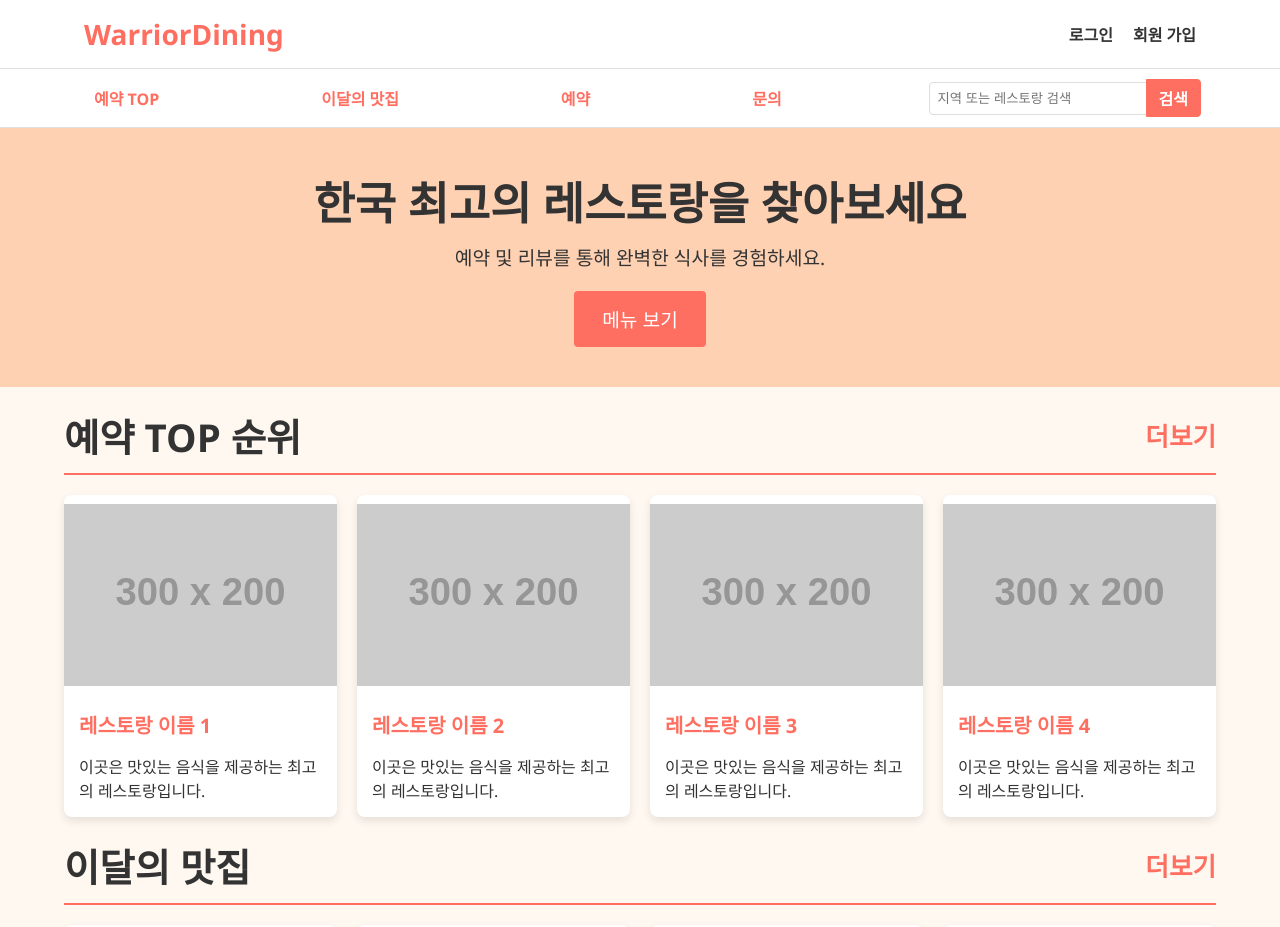
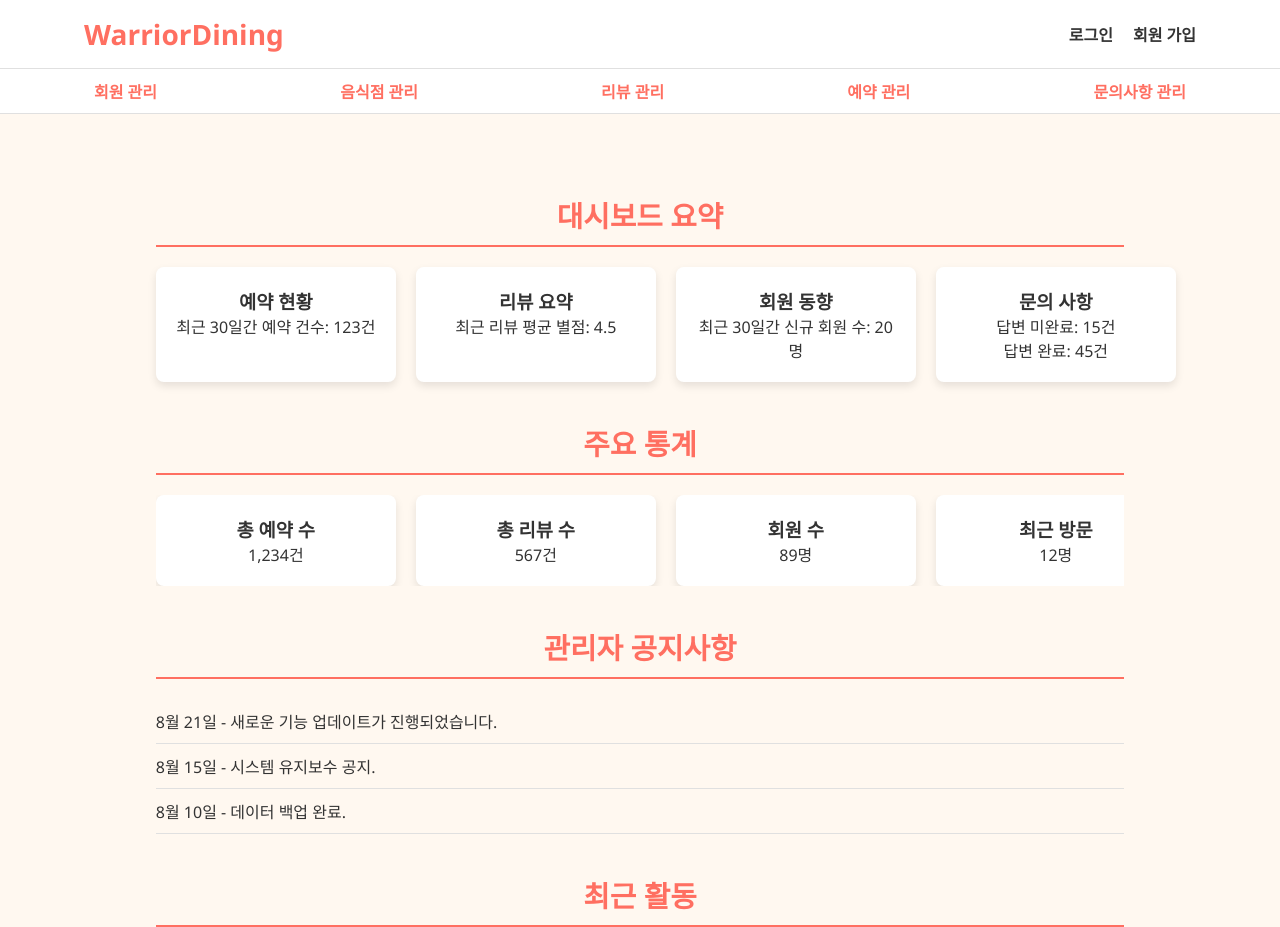
Before and after one commit to warrior-dining/warrior-dining-front, a React (Create React App) app: page / in a window 1280 px wide. Shown: the top 927 px of the page. Built offline with nearby package versions, Linux system fonts and the light colour scheme.

Commit message:
[#2] Admin 메인 UI 구현

```diff
--- a/src/App.js
+++ b/src/App.js
@@ -6,25 +6,38 @@ import Footer from './components/Footer';
 import Main from './containers/Main';
 import TopReservation from './containers/TopReservation';
 import MonthBest from './containers/MonthBest';
-import './css/home.css';
+
 import './css/default.css';
+import './css/mainAdmin.css';
+import MembersAdmin from './containers/MembersAdmin';
+import PlacesAdmin from './containers/PlacesAdmin';
+import ReviewsAdmin from './containers/ReviewsAdmin';
+import InquiriesAdmin from './containers/InquiriesAdmin';
+import NavBarAdmin from './components/NavBarAdmin';
+import MainAdmin from './containers/MainAdmin';
+
 
 
 function App() {
   return (
+    <>
       <Router>
         <div className="App">
           <Header />
-      <NavBar />
+          <NavBarAdmin />
           <Routes>
-        <Route path="/TopReservation" element={<TopReservation />} />
-        <Route path="/MonthBest" element={<MonthBest />} />
             {/* 다른 경로들도 여기 추가할 수 있습니다. */}
-        <Route path="/" element={<Main />} />
+            <Route path="/admin/members" element={<MembersAdmin />} />
+            <Route path="/admin/places" element={<PlacesAdmin />} />
+            <Route path="/admin/reviews" element={<ReviewsAdmin />} />
+            <Route path="/admin/reservations" element={<ReviewsAdmin/>} />
+            <Route path="/admin/inquiries" element={<InquiriesAdmin />} />
+            <Route path="/" element={<MainAdmin />} />
           </Routes>
           <Footer />
         </div>
       </Router>
+  </>
   );
 }
 
--- /dev/null
+++ b/src/components/NavBarAdmin.js
@@ -0,0 +1,50 @@
+import React from 'react';
+import { Link } from 'react-router-dom';
+
+function NavBarAdmin() {
+  return (
+    <div className="nav-bar">
+      <div className="container">
+        <ul>
+            <li className='nav-item'>
+                <Link to="/admin/members">회원 관리</Link>
+                <div className="sub-menu">
+                    <a href="#">회원 목록</a>
+                    <a href="#">뭔가 메뉴가 더 있겟지</a>
+                </div>
+            </li> {/* Link로 수정 */}
+            <li className='nav-item'>
+                <Link to="/admin/places">음식점 관리</Link>
+                <div className="sub-menu">
+                    <a href="#">음식점 목록</a>
+                    <a href="#">음식점 추가</a>
+                </div>
+            </li>
+            <li className='nav-item'>
+                <a href="/admin/reviews">리뷰 관리</a>
+                <div className="sub-menu">
+                    <a href="#">리뷰 목록</a>
+                    <a href="#">리뷰 필터</a>
+                </div>
+            </li>
+            <li className='nav-item'>
+                <a href="/admin/reservations">예약 관리</a>
+                <div className="sub-menu">
+                    <a href="#">예약 목록</a>
+                    <a href="#">예약 검색</a>
+                </div>
+            </li>
+            <li className='nav-item'>
+                <a href="/admin/inquiries">문의사항 관리</a>
+                <div className="sub-menu">
+                    <a href="#">문의 목록</a>
+                    <a href="#">미처리 문의</a>
+                </div>
+            </li>
+        </ul>
+      </div>
+    </div>
+  );
+}
+
+export default NavBarAdmin;
--- /dev/null
+++ b/src/containers/InquiriesAdmin.js
@@ -0,0 +1,7 @@
+const InquiriesAdmin = () => {
+    return (
+        <h1>문의사항 관리 메뉴다</h1>
+    );
+}
+
+export default InquiriesAdmin;
--- /dev/null
+++ b/src/containers/MainAdmin.js
@@ -0,0 +1,126 @@
+import React from 'react';
+import { useNavigate } from 'react-router-dom'; // useNavigate 훅 import
+
+const DashboardSection = () => {
+    return (
+        <section class="dashboard-summary">
+            <h2>대시보드 요약</h2>
+            <div class="summary-cards">
+                <div class="summary-card">
+                    <h3>예약 현황</h3>
+                    <p>최근 30일간 예약 건수: 123건</p>
+                </div>
+                <div class="summary-card">
+                    <h3>리뷰 요약</h3>
+                    <p>최근 리뷰 평균 별점: 4.5</p>
+                </div>
+                <div class="summary-card">
+                    <h3>회원 동향</h3>
+                    <p>최근 30일간 신규 회원 수: 20명</p>
+                </div>
+                <div class="summary-card">
+                    <h3>문의 사항</h3>
+                    <p>답변 미완료: 15건</p>
+                    <p>답변 완료: 45건</p>
+                </div>
+            </div>
+        </section>
+    );
+}
+
+const StatisticsSection = () => {
+    return (
+        <section class="statistics">
+            <h2>주요 통계</h2>
+            <div class="stat-card-container">
+                <div class="stat-card">
+                    <h3>총 예약 수</h3>
+                    <p>1,234건</p>
+                </div>
+                <div class="stat-card">
+                    <h3>총 리뷰 수</h3>
+                    <p>567건</p>
+                </div>
+                <div class="stat-card">
+                    <h3>회원 수</h3>
+                    <p>89명</p>
+                </div>
+                <div class="stat-card">
+                    <h3>최근 방문</h3>
+                    <p>12명</p>
+                </div>
+            </div>
+        </section>
+    );
+};
+
+const NoticeSection = () => {
+    return (
+        <section class="announcements">
+            <h2>관리자 공지사항</h2>
+            <ul>
+                <li>8월 21일 - 새로운 기능 업데이트가 진행되었습니다.</li>
+                <li>8월 15일 - 시스템 유지보수 공지.</li>
+                <li>8월 10일 - 데이터 백업 완료.</li>
+            </ul>
+        </section>
+    );
+}
+
+const RecentSection = () => {
+    return (
+        <section class="recent-activities">
+            <h2>최근 활동</h2>
+            <ul>
+                <li>8월 20일 - 새로운 예약이 생성되었습니다.</li>
+                <li>8월 19일 - 새로운 리뷰가 등록되었습니다.</li>
+                <li>8월 18일 - 회원 3명이 가입하였습니다.</li>
+            </ul>
+        </section>
+    );
+}
+
+const MainContent = () => {
+  const navigate = useNavigate(); // navigate 함수 사용
+
+  const handleMoreClick = (title) => {
+    if (title === '1') {
+      navigate('/TopReservation');
+    } else if (title === '이달의 맛집') {
+      navigate('/MonthBest');
+    } else if (title === '이달의 맛집') {
+        navigate('/MonthBest');
+    } else if (title === '이달의 맛집') {
+        navigate('/MonthBest');
+    } else if (title === '이달의 맛집') {
+        navigate('/MonthBest');
+    } else if (title === '이달의 맛집') {
+        navigate('/MonthBest');
+    }
+  };
+
+  return (
+    <main>
+      <div className="container">
+        <DashboardSection />
+        <StatisticsSection />
+        <NoticeSection />
+        <RecentSection />
+      </div>
+    </main>
+  );
+};
+
+const MainAdmin = () => {
+    return (
+        <>
+            <main>
+                <div class="container">
+                    <MainContent />
+                </div>
+            </main>
+        </>
+    );
+}
+
+export default MainAdmin;
--- /dev/null
+++ b/src/containers/MembersAdmin.js
@@ -0,0 +1,7 @@
+const MembersAdmin = () => {
+    return (
+        <h1>사용자ㄴ 관리 메뉴다</h1>
+    );
+}
+
+export default MembersAdmin;
--- /dev/null
+++ b/src/containers/PlacesAdmin.js
@@ -0,0 +1,7 @@
+const PlacesAdmin = () => {
+    return (
+        <h1>음식점 관리 메뉴다</h1>
+    );
+}
+
+export default PlacesAdmin;
--- /dev/null
+++ b/src/containers/ReviewsAdmin.js
@@ -0,0 +1,7 @@
+const ReviewsAdmin = () => {
+    return (
+        <h1>리뷰 관리 메뉴다</h1>
+    );
+}
+
+export default ReviewsAdmin;
--- /dev/null
+++ b/src/css/mainAdmin.css
@@ -0,0 +1,153 @@
+/* 서브 메뉴 설정 */
+main {
+    flex: 1;
+    padding: 20px;
+}
+
+h2 {
+    font-size: 1.8em;
+    margin-bottom: 20px;
+    text-align: center;
+    color: #ff6f61; /* 식욕을 돋우는 오렌지색 */
+    border-bottom: 2px solid #ff6f61; /* 오렌지색 밑줄 */
+    padding-bottom: 10px;
+}
+
+.sub-menu {
+    display: none;
+    position: absolute;
+    top: 100%;
+    left: 0;
+    background-color: #fff;
+    border: 1px solid #e0e0e0;
+    box-shadow: 0 4px 8px rgba(0, 0, 0, 0.1);
+    z-index: 1000;
+    width: 200px;
+    padding: 10px;
+}
+
+.sub-menu a {
+    color: #333;
+    padding: 10px;
+    display: block;
+    text-decoration: none;
+}
+
+.sub-menu a:hover {
+    background-color: #f4f4f4;
+}
+
+/* 마우스 오버 시 서브 메뉴 표시 */
+.nav-item:hover .sub-menu {
+    display: block;
+}
+
+/* 주요 통계 카드 */
+.statistics {
+    margin-top: 40px;
+}
+
+.statistics h2 {
+    font-size: 1.8em;
+    margin-bottom: 20px;
+    text-align: center;
+    color: #ff6f61; /* 식욕을 돋우는 오렌지색 */
+    border-bottom: 2px solid #ff6f61; /* 오렌지색 밑줄 */
+    padding-bottom: 10px;
+}
+
+.statistics .stat-card-container {
+    display: flex;
+    flex-wrap: nowrap; /* 카드가 한 줄로 나열되도록 설정 */
+    gap: 20px;
+    overflow-x: auto; /* 카드가 가로로 넘치면 스크롤 가능 */
+}
+
+.stat-card {
+    background-color: #fff;
+    border-radius: 8px;
+    box-shadow: 0 4px 8px rgba(0, 0, 0, 0.1);
+    padding: 20px;
+    text-align: center;
+    flex: 1 1 200px; /* 각 카드의 기본 너비 설정 */
+    min-width: 200px; /* 카드의 최소 너비 설정 */
+}
+
+/* 최근 활동 */
+.recent-activities {
+    margin-top: 40px;
+}
+
+.recent-activities h2 {
+    font-size: 1.8em;
+    margin-bottom: 20px;
+    text-align: center;
+    color: #ff6f61; /* 식욕을 돋우는 오렌지색 */
+    border-bottom: 2px solid #ff6f61; /* 오렌지색 밑줄 */
+    padding-bottom: 10px;
+}
+
+.recent-activities ul {
+    list-style-type: none;
+    padding: 0;
+}
+
+.recent-activities li {
+    padding: 10px 0;
+    border-bottom: 1px solid #e0e0e0;
+}
+
+/* 대시보드 요약 */
+.dashboard-summary {
+    margin-top: 40px;
+}
+
+.dashboard-summary h2 {
+    font-size: 1.8em;
+    margin-bottom: 20px;
+    text-align: center;
+    color: #ff6f61; /* 식욕을 돋우는 오렌지색 */
+    border-bottom: 2px solid #ff6f61; /* 오렌지색 밑줄 */
+    padding-bottom: 10px;
+}
+
+.summary-cards {
+    display: flex;
+    justify-content: space-between;
+    gap: 20px;
+    margin-top: 20px;
+}
+
+.summary-card {
+    background-color: #fff;
+    border-radius: 8px;
+    box-shadow: 0 4px 8px rgba(0, 0, 0, 0.1);
+    padding: 20px;
+    text-align: center;
+    flex: 1;
+    min-width: 200px;
+}
+
+/* 공지사항 */
+.announcements {
+    margin-top: 40px;
+}
+
+.announcements h2 {
+    font-size: 1.8em;
+    margin-bottom: 20px;
+    text-align: center;
+    color: #ff6f61; /* 식욕을 돋우는 오렌지색 */
+    border-bottom: 2px solid #ff6f61; /* 오렌지색 밑줄 */
+    padding-bottom: 10px;
+}
+
+.announcements ul {
+    list-style-type: none;
+    padding: 0;
+}
+
+.announcements li {
+    padding: 10px 0;
+    border-bottom: 1px solid #e0e0e0;
+}
```
Also changed, not shown: src/containers/ReservationAdmin.js (added, +7 -0 lines). Lines whose indentation alone changed are shown as unchanged.
